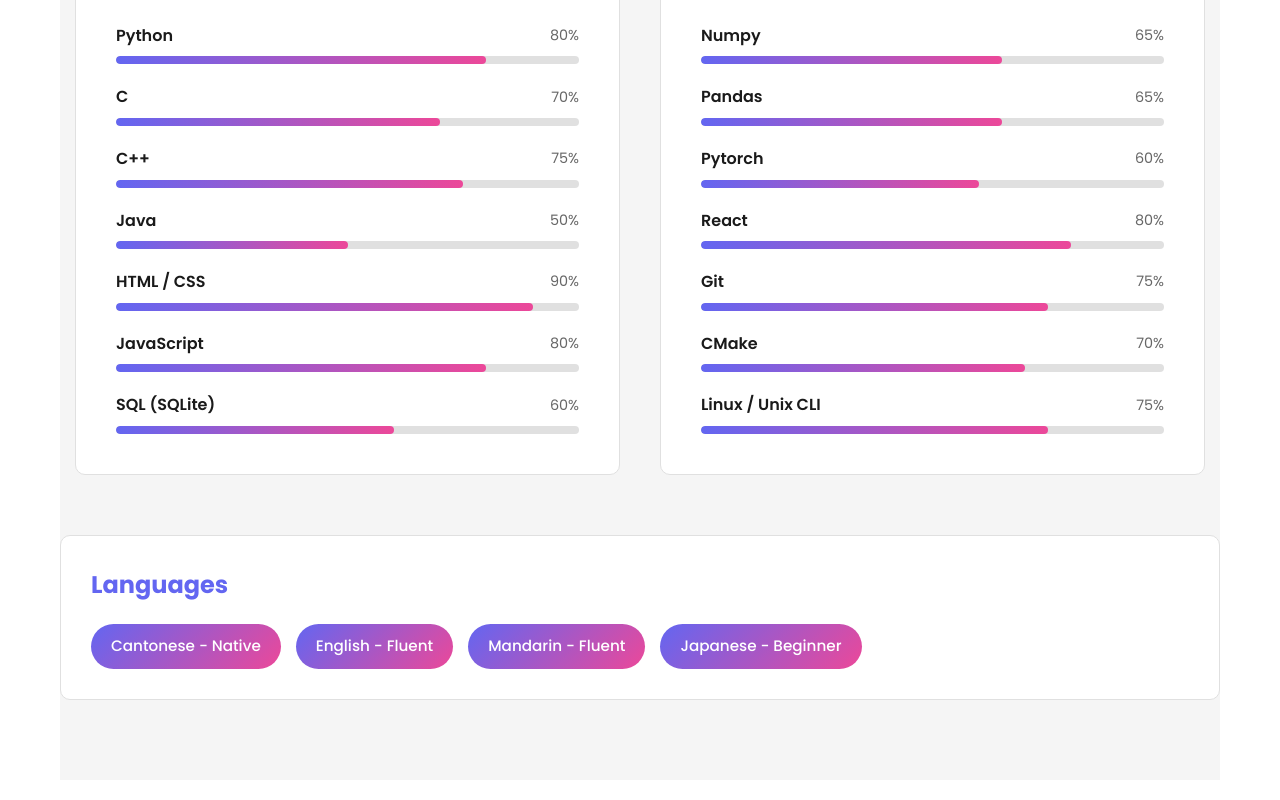
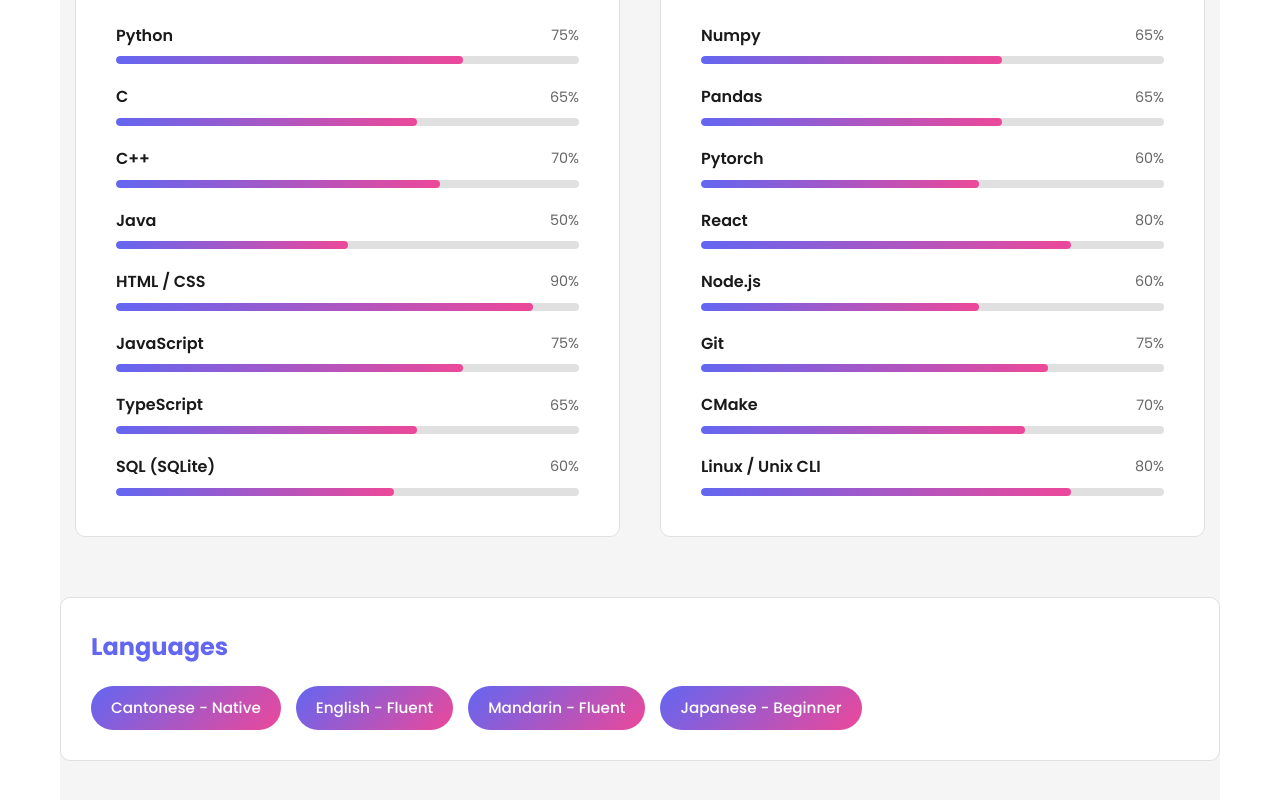
Before and after one commit to xAnyax/personal_webpage, a React (Vite) app: page / in a window 1280 px wide. Shown: the part 3000-3800 px from the top of the page. Built offline with nearby package versions, Linux system fonts and the light colour scheme.

Commit message:
Update Skills.jsx

```diff
--- a/src/components/Skills.jsx
+++ b/src/components/Skills.jsx
@@ -6,12 +6,13 @@
     {
       category: 'Programming Languages',
       skills: [
-        { name: 'Python', level: 80 },
-        { name: 'C', level: 70 },
-        { name: 'C++', level: 75 },
+        { name: 'Python', level: 75 },
+        { name: 'C', level: 65 },
+        { name: 'C++', level: 70 },
         { name: 'Java', level: 50 },
         { name: 'HTML / CSS', level: 90 },
-        { name: 'JavaScript', level: 80 },
+        { name: 'JavaScript', level: 75 },
+        { name: 'TypeScript', level: 65 },
         { name: 'SQL (SQLite)', level: 60 }
       ]
     },
@@ -22,9 +23,10 @@
         { name: 'Pandas', level: 65 },
         { name: 'Pytorch', level: 60 },
         { name: 'React', level: 80 },
+        { name: 'Node.js', level: 60 },
         { name: 'Git', level: 75 },
         { name: 'CMake', level: 70 },
-        { name: 'Linux / Unix CLI', level: 75 }
+        { name: 'Linux / Unix CLI', level: 80 }
       ]
     }
   ]
```
